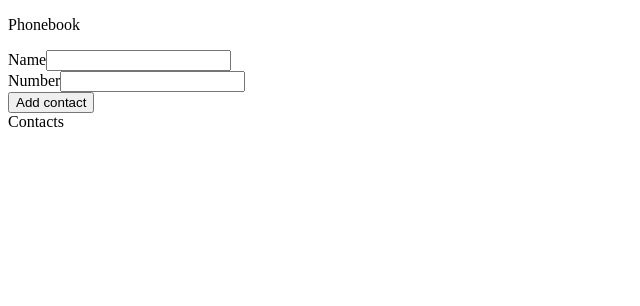
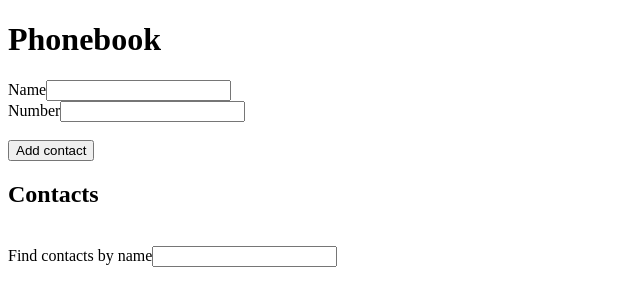
Before and after one commit to moriarty15/goit-react-hw-02-phonebook, a React (Create React App) app: page / in a window 1280 px wide. Shown: the top 306 px of the page, without its empty margins (0-640 px from the left). Built offline with nearby package versions, Linux system fonts and the light colour scheme.

Commit message:
выполнено 4 шага

```diff
--- a/src/App.js
+++ b/src/App.js
@@ -1,9 +1,13 @@
 import React from 'react';
 import { v4 as uuidv4 } from 'uuid';
+import ContactForm from './components/ContactForm';
+import HandleCreateList from './components/ContactList';
+import Filter from './components/Filter/Filter';
 
 class App extends React.Component {
   state = {
     contacts: [],
+    filter: '',
     name: '',
     number: '',
   };
@@ -18,58 +22,41 @@ class App extends React.Component {
     const objd = {
       name: this.state.name,
       number: this.state.number,
+      id: uuidv4(),
     };
     this.setState({ contacts: [...this.state.contacts, objd] });
   };
-  handleCreateList = () => {
-    return (
-      <ul>
-        {this.state.contacts.map(contact => {
-          return (
-            <li key={uuidv4()}>
-              {contact.name}: {contact.number}
-            </li>
-          );
-        })}
-      </ul>
+
+  changeFilter = e => {
+    this.setState({ filter: e.currentTarget.value });
+  };
+  getVisibleContacts = () => {
+    const { filter, contacts } = this.state;
+    const normalizeFilter = filter.toLowerCase();
+    return contacts.filter(contact =>
+      contact.name.toLowerCase().includes(normalizeFilter),
     );
   };
+
   render() {
-    const { name, number } = this.state;
+    const { name, number, filter } = this.state;
+    const visibleContacts = this.getVisibleContacts();
     return (
       <div>
-        <p>Phonebook</p>
-        <label>
-          {' '}
-          Name
-          <input
-            value={name}
-            onChange={this.handleInputChange}
-            type="text"
-            name="name"
-            pattern="^[a-zA-Zа-яА-Я]+(([' -][a-zA-Zа-яА-Я ])?[a-zA-Zа-яА-Я]*)*$"
-            title="Имя может состоять только из букв, апострофа, тире и пробелов. Например Adrian, Jacob Mercer, Charles de Batz de Castelmore d'Artagnan и т. п."
-            required
-          />
-        </label>
-        <br />
-        <label>
-          Number
-          <input
-            type="tel"
-            value={number}
-            onChange={this.handleNumbers}
-            name="number"
-            pattern="\+?\d{1,4}?[-.\s]?\(?\d{1,3}?\)?[-.\s]?\d{1,4}[-.\s]?\d{1,4}[-.\s]?\d{1,9}"
-            title="Номер телефона должен состоять цифр и может содержать пробелы, тире, круглые скобки и может начинаться с +"
-            required
-          />
-        </label>
+        <h1>Phonebook</h1>
+        <ContactForm
+          name={name}
+          number={number}
+          onChange={this.handleInputChange}
+          onChange1={this.handleNumbers}
+        />
         <br />
         <button onClick={this.handlePushContact}>Add contact</button>
         <div>
-          Contacts
-          {this.handleCreateList()}
+          <h2>Contacts</h2>
+          <br />
+          <Filter filter={filter} onChange={this.changeFilter} />
+          <HandleCreateList f={visibleContacts} />
         </div>
       </div>
     );
--- /dev/null
+++ b/src/components/ContactForm/ContactForm.js
@@ -0,0 +1,32 @@
+export default function ContactForm(props) {
+  const { name, number, onChange, onChange1 } = props;
+  return (
+    <div>
+      <label>
+        Name
+        <input
+          value={name}
+          onChange={onChange}
+          type="text"
+          name="name"
+          pattern="^[a-zA-Zа-яА-Я]+(([' -][a-zA-Zа-яА-Я ])?[a-zA-Zа-яА-Я]*)*$"
+          title="Имя может состоять только из букв, апострофа, тире и пробелов. Например Adrian, Jacob Mercer, Charles de Batz de Castelmore d'Artagnan и т. п."
+          required
+        />
+      </label>
+      <br />
+      <label>
+        Number
+        <input
+          type="tel"
+          value={number}
+          onChange={onChange1}
+          name="number"
+          pattern="\+?\d{1,4}?[-.\s]?\(?\d{1,3}?\)?[-.\s]?\d{1,4}[-.\s]?\d{1,4}[-.\s]?\d{1,9}"
+          title="Номер телефона должен состоять цифр и может содержать пробелы, тире, круглые скобки и может начинаться с +"
+          required
+        />
+      </label>
+    </div>
+  );
+}
--- /dev/null
+++ b/src/components/ContactForm/index.js
@@ -0,0 +1 @@
+export { default } from './ContactForm';
--- /dev/null
+++ b/src/components/ContactList/ContactList.js
@@ -0,0 +1,14 @@
+const HandleCreateList = ({ f }) => {
+  return (
+    <ul>
+      {f.map(({ id, name, number }) => {
+        return (
+          <li key={id}>
+            {name}: {number}
+          </li>
+        );
+      })}
+    </ul>
+  );
+};
+export default HandleCreateList;
--- /dev/null
+++ b/src/components/ContactList/index.js
@@ -0,0 +1 @@
+export { default } from './ContactList';
--- /dev/null
+++ b/src/components/Filter/Filter.js
@@ -0,0 +1,10 @@
+const Filter = ({ filter, onChange }) => {
+  return (
+    <label>
+      Find contacts by name
+      <input type="text" name="filter" value={filter} onChange={onChange} />
+    </label>
+  );
+};
+
+export default Filter;
--- /dev/null
+++ b/src/components/Filter/index.js
@@ -0,0 +1 @@
+export { default } from './Filter';
```
